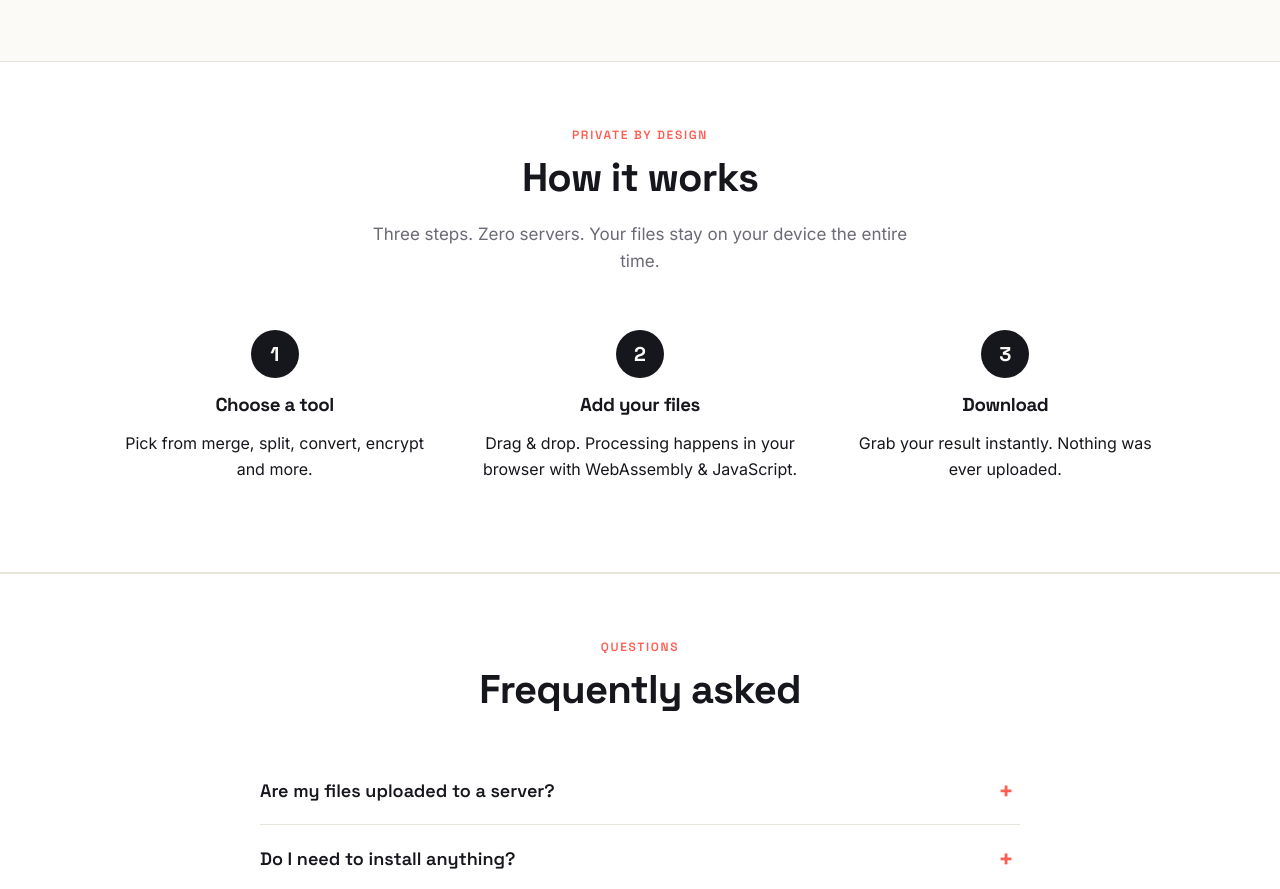
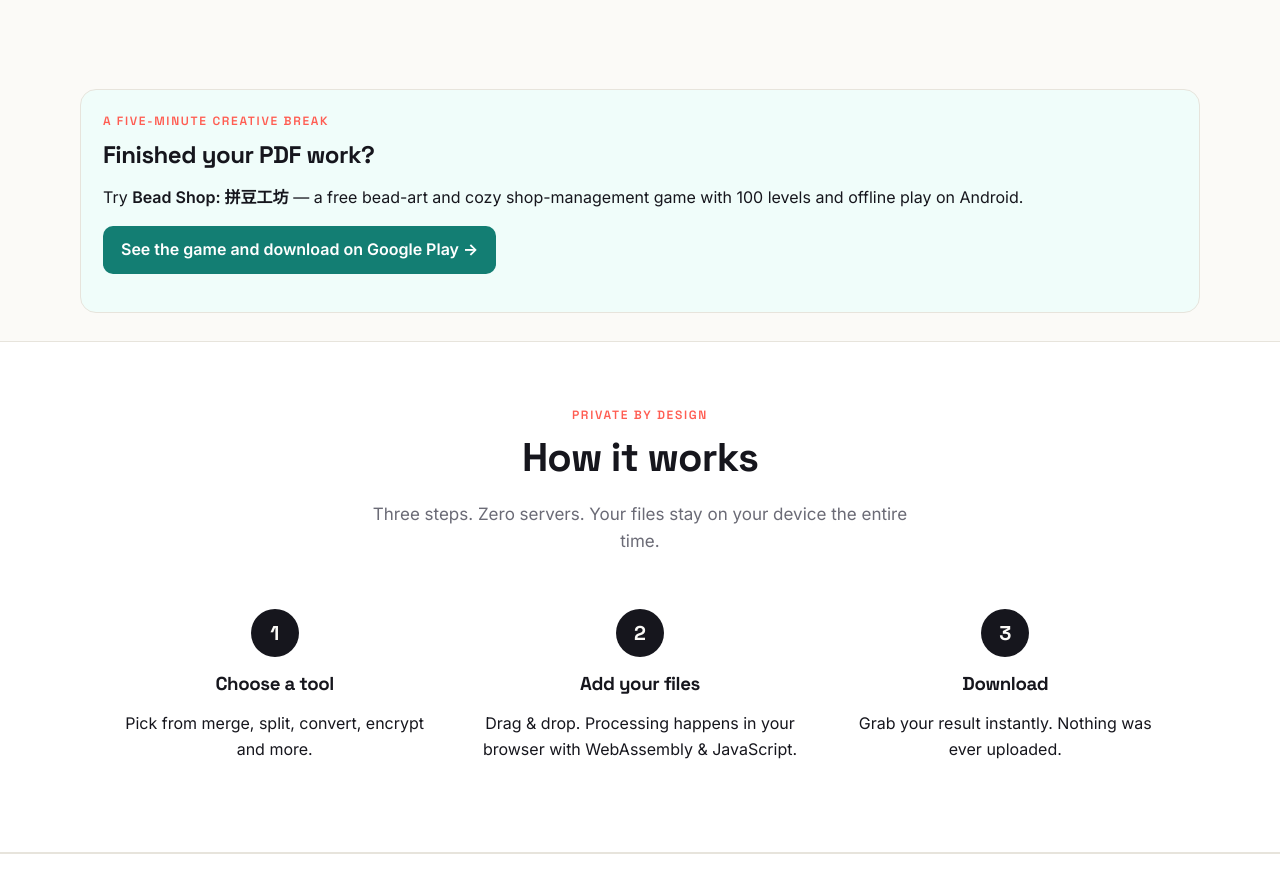
Before and after one commit to hill02252024/pdfloveme, a plain HTML site: page index.html in a window 1280 px wide. Shown: the part 2021-2910 px from the top of the page. Drawn offline with Linux system fonts and the light colour scheme.

Commit message:
Add Bead Shop creative break recommendation

```diff
--- a/index.html
+++ b/index.html
@@ -160,6 +160,13 @@
     </div>
   </section>
 
+  <section class="wrap" style="margin-top:28px;margin-bottom:28px;padding:22px;border:1px solid var(--line);border-radius:16px;background:#f0fdfa">
+    <div class="eyebrow">A five-minute creative break</div>
+    <h2 style="margin-top:4px">Finished your PDF work?</h2>
+    <p>Try <strong>Bead Shop: 拼豆工坊</strong> — a free bead-art and cozy shop-management game with 100 levels and offline play on Android.</p>
+    <p><a href="https://todays-tasks.com/beadshop/" style="display:inline-block;padding:11px 18px;border-radius:10px;background:#137e73;color:#fff;text-decoration:none;font-weight:700">See the game and download on Google Play →</a></p>
+  </section>
+
   <!-- HOW IT WORKS -->
   <section id="how" style="background:#fff;border-block:1px solid var(--line);">
     <div class="wrap">
```
